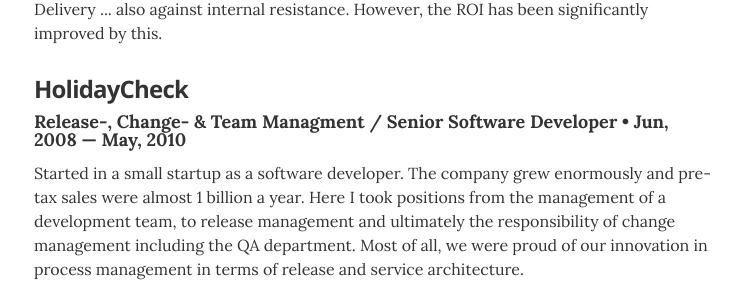
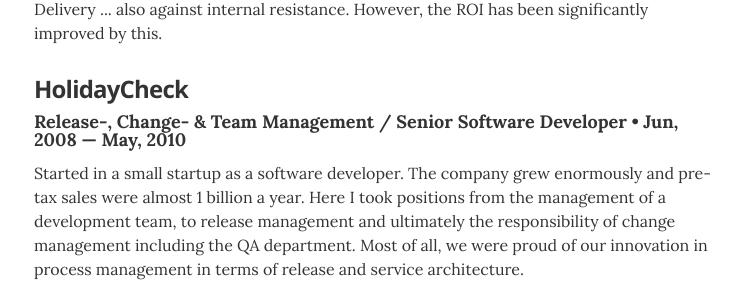
Before and after one commit to borishager/borishager.github.io, a Jekyll site: the page built from index.html, in a window 1280 px wide. Shown: the part 731-1035 px from the top of the page, without its empty margins (266-1011 px from the left). Built offline with Jekyll 4.4.1, drawn with Linux system fonts in a browser that asks for light colours.

Commit message:
Update experience.yml

```diff
--- a/_data/experience.yml
+++ b/_data/experience.yml
@@ -14,7 +14,7 @@
 
 # holidaycheck
 - company: HolidayCheck
-  position: Release-, Change- & Team Managment / Senior Software Developer
+  position: Release-, Change- & Team Management / Senior Software Developer
   duration: Jun, 2008  &mdash; May, 2010
   summary: Started in a small startup as a software developer. The company grew enormously and pre-tax sales were almost 1 billion a year. Here I took positions from the management of a development team, to release management and ultimately the responsibility of change management including the QA department. Most of all, we were proud of our innovation in process management in terms of release and service architecture.
 
```
